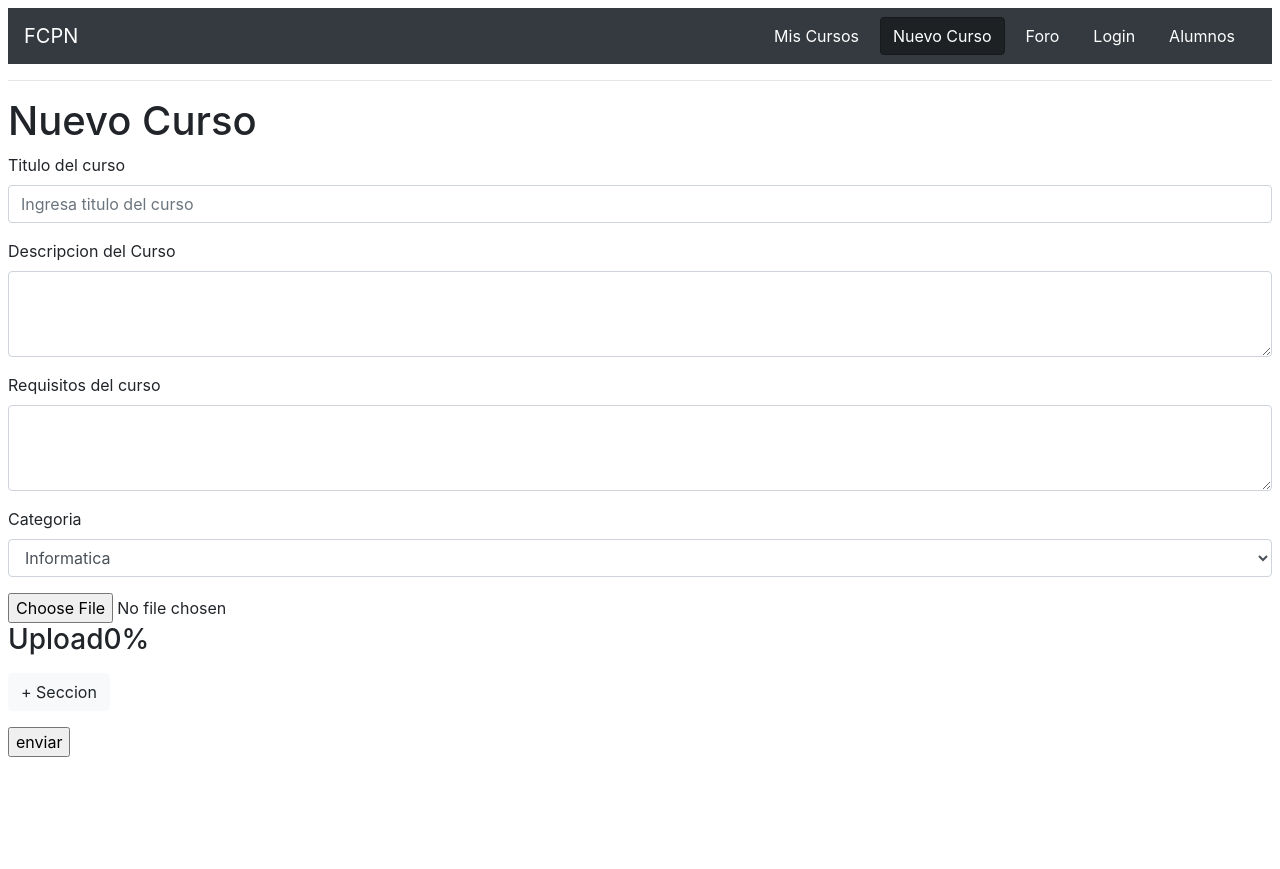
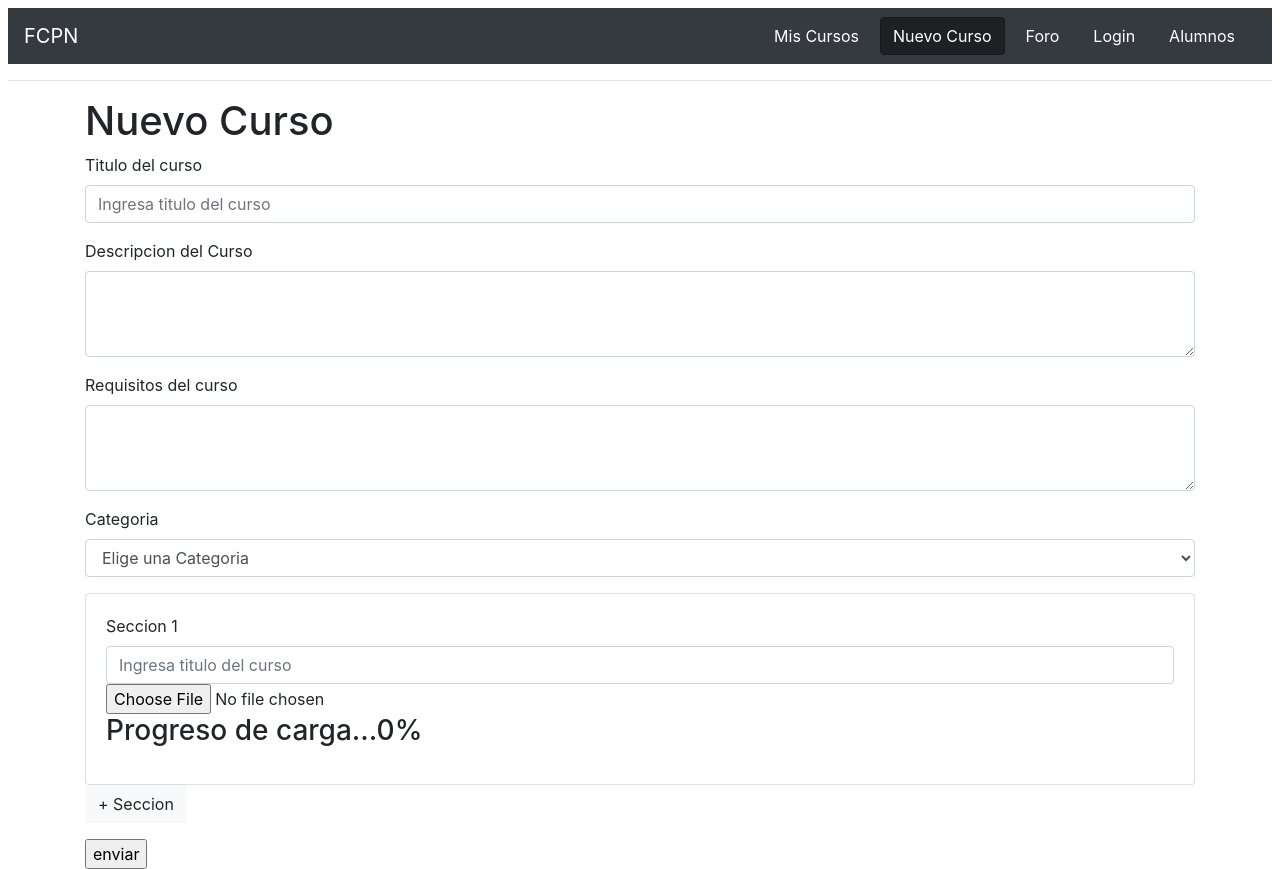
Before and after one commit to Marisabel-Condori/UF-CPN, a React (Create React App) app: page /NuevoCurso in a window 1280 px wide. Before the commit the page ends 800 px from the top, so only its background shows below. Built offline with nearby package versions, Linux system fonts and the light colour scheme.

Commit message:
antes de persistencia

```diff
--- a/src/components/css/cards.css
+++ b/src/components/css/cards.css
@@ -1,4 +1,4 @@
-.card:hover{
+.card-c-hover:hover{
     /* box-shadow: 5px 10px 20px 1px rgba(255, 255, 255, 0.273); */
     box-shadow: 5px 10px 20px 1px !important;
     transition: all 0.7s linear;
--- a/src/components/customs/Navbar.jsx
+++ b/src/components/customs/Navbar.jsx
@@ -39,7 +39,6 @@ const Navbar = () => {
               :    <NavLink to="/Login" className="btn btn-dark mr-2  "> Login </NavLink>
               }
               <NavLink to="/Alumnos" className="btn btn-dark mr-2"> Alumnos </NavLink>
-
           </div>
 
           </div>
@@ -51,7 +50,6 @@ const Navbar = () => {
             <Route path="/Foro" element={<Foro/>}/>
             <Route path="/Alumnos" element={<Alumnos/>}/>
             <Route path="*" element={<MisCursos/>}/>
-
           </Routes>
         </div>
     </Router>
--- a/src/components/customs/TarjetaCurso.jsx
+++ b/src/components/customs/TarjetaCurso.jsx
@@ -7,13 +7,17 @@ import '../css/cards.css'
 const TarjetaCurso = ({titulo, imageSource, descripcion, url, nombreDocente, precio}) => {
 
   return (
-    <div className='card text-center bg-dark m-3' >
+    <div className='card card-c-hover text-center bg-dark m-3' >
       <img src={imageSource} alt="" height={150} className='card-img-top' />
       <div className='card-body text-light'>
         <h4 className='card-title'>{titulo}</h4>
-        <p className='card-text text-secondary text-justify'>
+        <p className='card-text text-secondary text-justify ' >
           {
-            descripcion? descripcion: 'Quis velit mollit eu exercitation minim tempor incididunt ad in adipisicing commodo. Elit nostrud ut non esse quis commodo cupidatat. Nostrud reprehenderit aliquip ipsum do   fugiat est aliqua cillum eiusmod. Proident ad tempor aliquip sunt non est duis aute ullamco   sunt non aliquip aliqua laboris. Sint elit occaecat anim pariatur.'
+            descripcion?
+              (
+              descripcion.length>80?`${descripcion.substring(0,80)}...`: descripcion
+              ):
+              'MARIIIII Quis velit non sunt non aliquip aliqua laboris. Sint elit occaecat anim pariatur.'
           }
         </p>
         <h6 className='text-justify'>{nombreDocente}</h6>
--- a/src/components/customs/Tarjetas.jsx
+++ b/src/components/customs/Tarjetas.jsx
@@ -19,7 +19,7 @@ const Tarjetas = () => {
             titulo:'Java Avanzado',
             image: img1,
             url: 'https://youtube.com',
-            descripcion:'desc pruebaaaa aaaaaaaaaaaaaaaa aaaaaaaaaaaaaaa aaaaa aaaaa',
+            descripcion:'desc pruebaaaa aaaaaaa aaaa aaa aaa aaaa aaa aa aaaaaaaaa aaaaaa aaaaaaaaa aaaaa aaaaa',
             nombreDocente:'aaaa',
             precio:'50'
         },
--- a/src/components/pages/Foro.jsx
+++ b/src/components/pages/Foro.jsx
@@ -5,7 +5,7 @@ import TarjetasForo from '../customs/TarjetasForo'
 const Foro = () => {
 
   return (
-    <div>
+    <div className='mx-5 px-5'>
         <h1>Foro</h1>
         <p>si no tiene cursos mostrara: AUN NO TIENES CURSOS, CREA UN CURSO EN LA SECCION NUEVO CURSO</p>
         <div className='row'>
--- a/src/components/pages/NuevoCurso.jsx
+++ b/src/components/pages/NuevoCurso.jsx
@@ -6,6 +6,8 @@ import { storage } from "../Firebase";
 const NuevoCurso = () => {
 
   const [progress, setProgress] = useState(0)
+
+  // SETCONTEXT FORMULARIO
 
   const { register, formState:{ errors},handleSubmit} = useForm();
 
@@ -36,7 +38,7 @@ const NuevoCurso = () => {
   }
 
   return (
-    <div>
+    <div className="container">
         <h1>Nuevo Curso</h1>
 
     <form onSubmit={handleSubmit(onSubmit)}>
@@ -83,6 +85,7 @@ const NuevoCurso = () => {
           {...register('categoria')  }
           name='categoria' className="form-control">
 
+          <option>Elige una Categoria</option>
           <option>Informatica</option>
           <option>Matematica</option>
           <option>Biologia</option>
@@ -91,17 +94,29 @@ const NuevoCurso = () => {
           <option>Estadistica</option>
         </select>
       </div>
-
+      {/******************* SECCION ************/}
+      <div class="card">
+        <div class="card-body">
+        <label>Seccion 1</label>
+        <input
+          type="text"
+          { ...register('tituloCurso',{
+            required:{value:true, message:'El titulo es requerido'}})
+          }
+          name='tituloCurso' className="form-control" placeholder="Ingresa titulo del curso"
+        />
           <div className='form-group'>
             <input type="file" className='form-control-file' name='video' onChange={onChange}/>
             {/* //// SOLUCIONAR EL MENSAJE DE ALERTA******
             { ...register('video',{
               required:{value:true, message:'El video es requerido'}})
             }
+            {errors.video&& <div className='alert alert-danger mt-1 p-1'>{errors.video.message}</div>} */}
+            <h3>Progreso de carga...{progress}%</h3>
+          </div>
+        </div>
+      </div>
 
-        {errors.video&& <div className='alert alert-danger mt-1 p-1'>{errors.video.message}</div>} */}
-        <h3>Upload{progress}%</h3>
-      </div>
 
       <div className="form-group">
         <button type="button" className="btn btn-light">+ Seccion</button>
```
Lines whose indentation alone changed are shown as unchanged.
